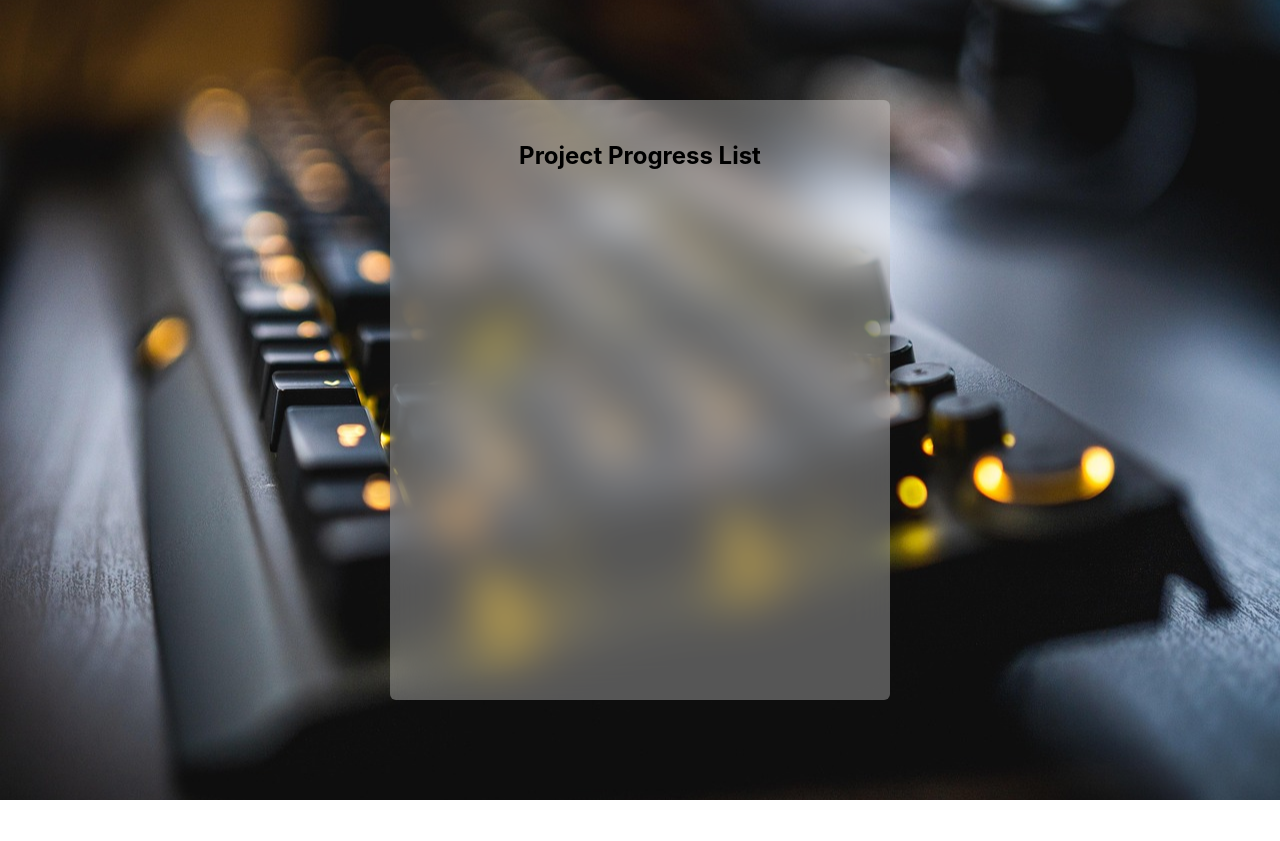
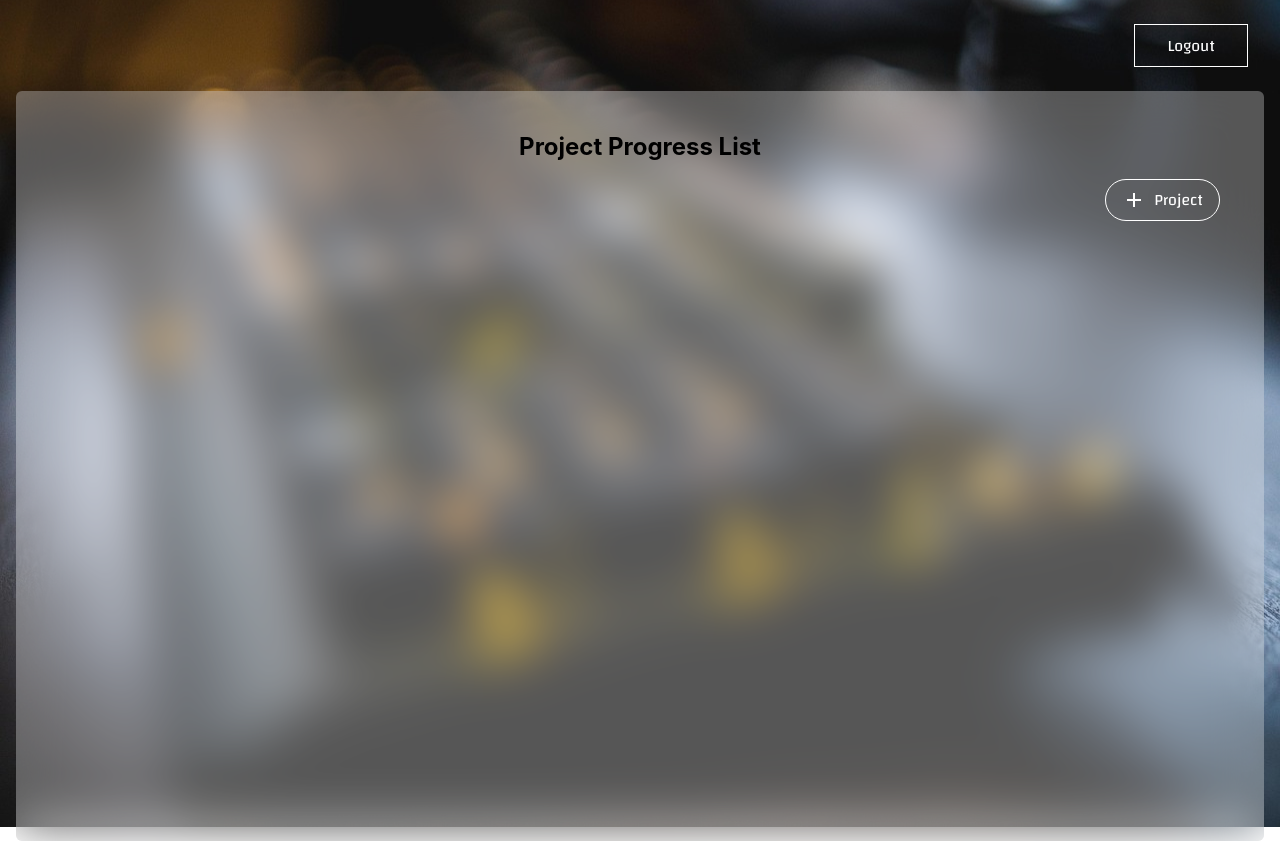
Before and after one commit to i-am-misaki/progress_tracking_app, a React (Vite) app in the folder frontend/: page /projects in a window 1280 px wide. Before the commit the page ends 800 px from the top, so only its background shows below. Built offline with nearby package versions, Linux system fonts and the light colour scheme.

Commit message:
ADD: ログアウト・案件登録ボタン追加

```diff
--- /dev/null
+++ b/frontend/src/assets/icons/AddIcon.tsx
@@ -0,0 +1,12 @@
+export const AddIcon = ({ className }: { className?: string }) => (
+    <svg
+        className={className}
+        xmlns="http://www.w3.org/2000/svg"
+        height="24px"
+        viewBox="0 -960 960 960"
+        width="24px"
+        fill="currentColor"
+        >
+        <path d="M440-440H200v-80h240v-240h80v240h240v80H520v240h-80v-240Z"/>
+    </svg>
+);
--- a/frontend/src/pages/project_progress_list.tsx
+++ b/frontend/src/pages/project_progress_list.tsx
@@ -1,12 +1,27 @@
+import { AddIcon } from '../assets/icons/AddIcon';
+
 
 
 export default function ProjectProgressList() {
     return (
-        <div className="h-screen w-screen flex justify-center items-center">
-            <div className="w-[500px] h-3/4 rounded-md inset-shadow-md inset-shadow-white-500/50 bg-white/30 backdrop-blur-xl py-6 px-3">
-                <div className="flex flex-col gap-12 py-4">
-                    <div className="flex flex-col text-center gap-3">
-                        <h1 className="text-2xl font-bold">Project Progress List</h1>
+        <div className="h-screen w-screen">
+            <div className="flex justify-end">
+                <button type="button" className="border border-white text-white py-2 px-8 my-6 mx-8 cursor-pointer hover:bg-white transition-colors">
+                    <span className="text-base" style={{ fontFamily: "'Changa', sans-serif" }}>Logout</span>
+                </button>
+            </div>
+            <div className="flex justify-center items-end">
+                <div className="w-full h-[750px] rounded-md inset-shadow-md inset-shadow-white-500/50 bg-white/30 backdrop-blur-xl mx-4 py-6 px-3">
+                    <div className="flex flex-col gap-4 py-4">
+                        <div className="flex flex-col text-center gap-3">
+                            <h1 className="text-2xl font-bold">Project Progress List</h1>
+                        </div>
+                        <div className="flex justify-end">
+                            <button type="button" className="group flex justify-center gap-2 items-center border border-white rounded-full text-white py-2 px-4 mx-8 cursor-pointer hover:text-black hover:bg-white transition-colors">
+                                <AddIcon></AddIcon>
+                                <span className="text-base" style={{ fontFamily: "'Changa', sans-serif" }}>Project</span>
+                            </button>
+                        </div>
                     </div>
                 </div>
             </div>
```
